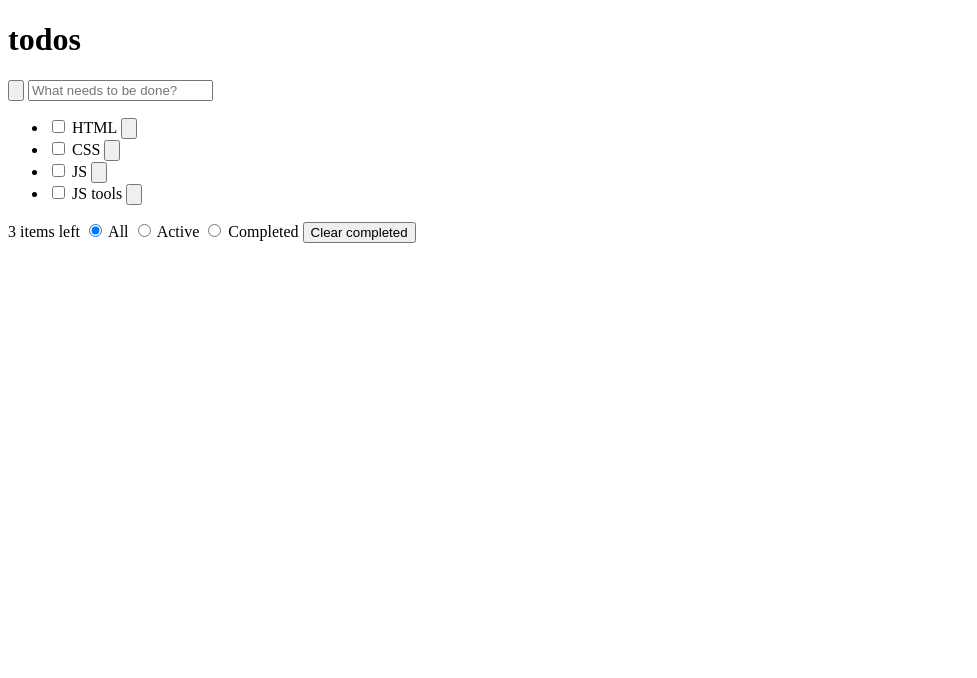
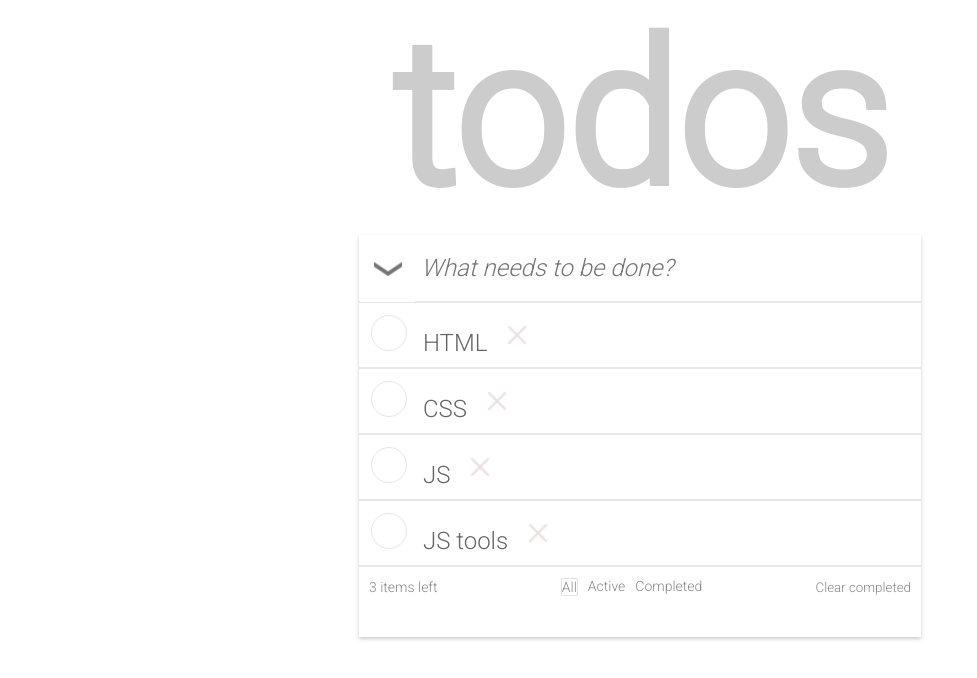
Before and after one commit to ok-technopolis-autumn-2022/Alexander_Gladyshev, a plain HTML site: page index.html in a window 1280 px wide. Shown: the whole page, without its empty margins (0-977 px from the left). Drawn offline with Linux system fonts and the light colour scheme.

Commit message:
part 2 css

```diff
--- a/index.html
+++ b/index.html
@@ -3,16 +3,17 @@
 <head>
     <meta charset="UTF-8">
     <title>TodoApp</title>
+    <link rel="stylesheet" href="styles/stylesheet.css"/>
 </head>
 <body>
-<div class="todos">
+<div class="todo-area">
     <header role="banner" aria-label="todo title: todos">
         <h1>todos</h1>
     </header>
     <main class="todo-content">
         <section class="top-menu">
-            <input type="button" title="Select all tasks">
-            <input type="text" placeholder="What needs to be done?" aria-label="Add task to do">
+            <input type="button" class="select-all-todos-button" title="Select all tasks">
+            <input type="text" class="todo-text-area" placeholder="What needs to be done?" aria-label="Add task to do">
         </section>
         <section class="task-list">
             <ul>
@@ -71,15 +72,15 @@
             <span class="task-selection" role="radiogroup" aria-label="task filter">
                 <input type="radio" name="selector" id="display-all" value="All"
                        aria-label="Display all tasks" checked>
-                <label for="display-all">All</label>
+                <label class="footer_task_selection-label" for="display-all">All</label>
                 <input type="radio" name="selector" id="display-active" value="Active"
                        aria-label="Display active tasks">
-                <label for="display-active">Active</label>
+                <label class="footer_task_selection-label" for="display-active">Active</label>
                 <input type="radio" name="selector" id="display-completed" value="Completed"
                        aria-label="Display completed tasks">
-                <label for="display-completed">Completed</label>
+                <label class="footer_task_selection-label" for="display-completed">Completed</label>
             </span>
-            <input type="button" value="Clear completed" title="Clear completed tasks">
+            <input class="clear-completed" type="button" value="Clear completed" title="Clear completed tasks">
         </footer>
     </main>
 </div>
--- /dev/null
+++ b/styles/stylesheet.css
@@ -0,0 +1,185 @@
+@import url("https://fonts.googleapis.com/css2?family=Roboto:wght@100;300&display=swap");
+
+* {
+    margin: 0;
+    padding: 0;
+    font-family: "Roboto", sans-serif;
+    background-color: #ffffff;
+}
+
+body {
+    display: flex;
+    align-items: center;
+    flex-direction: column;
+}
+
+.todo-area {
+    display: flex;
+    align-items: center;
+    flex-direction: column;
+}
+
+.todo-area header {
+    font-size: 100px;
+    font-weight: 100;
+    color: #cccccc;
+}
+
+.todo-content {
+    background-color: #ffffff;
+    width: 562px;
+    height: 402px;
+    box-shadow: 0 2px 4px rgba(0, 0, 0, 0.2);
+}
+
+.top-menu {
+    display: flex;
+    flex-direction: row;
+    height: 66px;
+    border-bottom: 2px solid #E8E8E8;
+}
+
+.select-all-todos-button {
+    background-image: url("../icons/select-all.png");
+    background-color: #ffffff;
+    background-repeat: no-repeat;
+    background-position: center;
+    border: 0;
+    background-size: 28px;
+    height: 100%;
+    width: 62px;
+    margin: 1px;
+    cursor: pointer;
+}
+
+.todo-text-area {
+    padding-left: 5px;
+    height: 100%;
+    width: 100%;
+    font-size: 24px;
+    font-weight: 300;
+    line-height: 21px;
+    color: #cccccc;
+    font-style: italic;
+    border: 0;
+}
+
+.todo-text-area:focus {
+    color: #CCCCCC;
+    font-style: normal;
+    font-weight: 500;
+}
+
+input:focus::-webkit-input-placeholder {
+    color: transparent;
+}
+
+.task-list {
+    max-height: 293px;
+    overflow-y: auto;
+    cursor: pointer;
+}
+
+.task-item {
+    display: flex;
+    flex-direction: row;
+    height: 64px;
+    border-bottom: 2px solid #E8E8E8;
+    cursor: pointer;
+    color: #888888;
+}
+
+.task-item:hover {
+    border: 1px solid #cccccc;
+}
+
+.task-item_view {
+    display: flex;
+    height: 40px;
+    padding: 12px;
+}
+
+/*fix меняет цвет не там где надо*/
+.task-item_view:hover label input[type=checkbox] {
+    border: 1px solid #cccccc;
+    cursor: pointer;
+}
+
+.task-item_view input[type=checkbox] {
+    flex-shrink: 0;
+    appearance: none;
+    align-self: center;
+    margin-right: 12px;
+    width: 36px;
+    height: 36px;
+    border: 1px solid #e6e6e6;
+    border-radius: 50%;
+    background-color: #ffffff;
+}
+
+.task-item_view input[type=checkbox]:checked {
+    background-image: url("../icons/completed.png");
+    background-repeat: no-repeat;
+    background-position: center;
+    background-size: 20px;
+    border: 1px solid #60c2b1;
+}
+
+.todo-text {
+    font-size: 24px;
+    font-weight: 300;
+    color: #666666;
+}
+
+.delete-todo {
+    background-image: url("../icons/close.png");
+    background-repeat: no-repeat;
+    background-position: center;
+    background-size: 20px;
+    height: 100%;
+    width: 40px;
+    margin-left: 10px;
+    border: 0;
+}
+
+footer {
+    display: flex;
+    justify-content: space-between;
+    align-items: center;
+    font-size: 14px;
+    color: #888888;
+    height: 40px;
+    margin: 0 10px;
+}
+
+.task-selection {
+    display: flex;
+}
+
+.task-selection input[type=radio] {
+    appearance: none;
+    padding: 0 5px;
+}
+
+.footer_task_selection-label:hover {
+    text-shadow: 1px 1px 2px #D3D3D3;
+}
+
+input[type="radio"]:checked + .footer_task_selection-label {
+    border: 1px solid #EBDFDF;
+    border-radius: 8%;
+}
+
+.clear-completed {
+    border: 0;
+    color: #888888;
+}
+
+.clear-completed:hover {
+    text-shadow: 1px 1px 2px #D3D3D3;
+}
+
+.clear-completed:active {
+    border: 1px solid #EBDFDF;
+    border-radius: 8%;
+}
```
Also changed, not shown: icons/close.png (added), icons/completed.png (added), icons/select-all.png (added).
